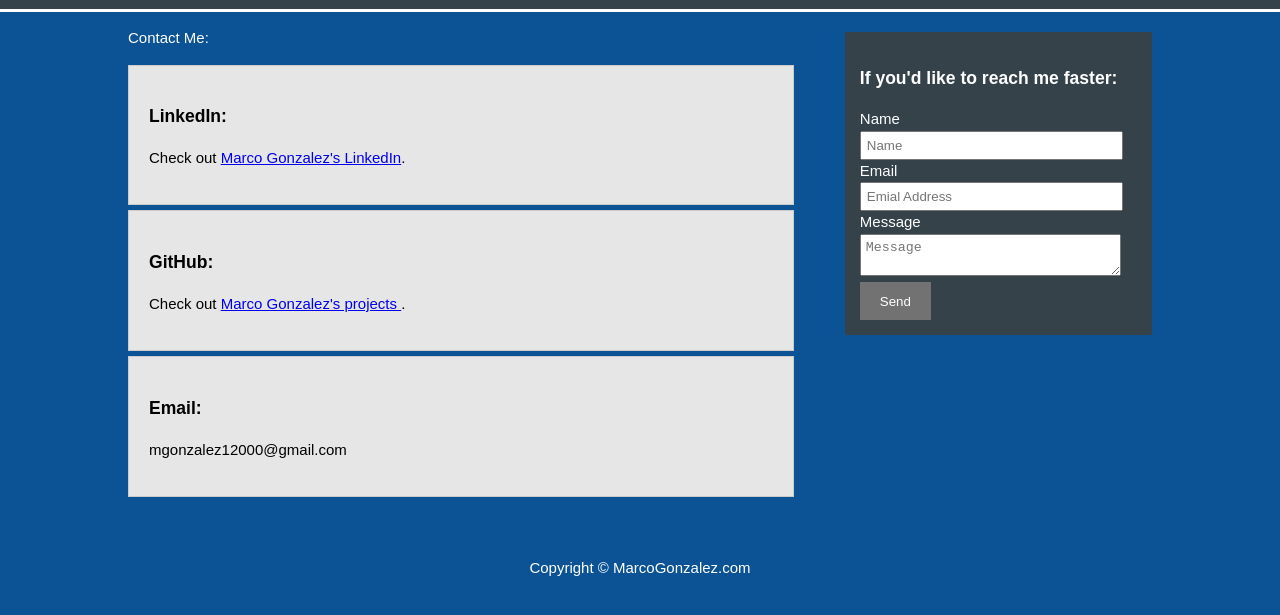
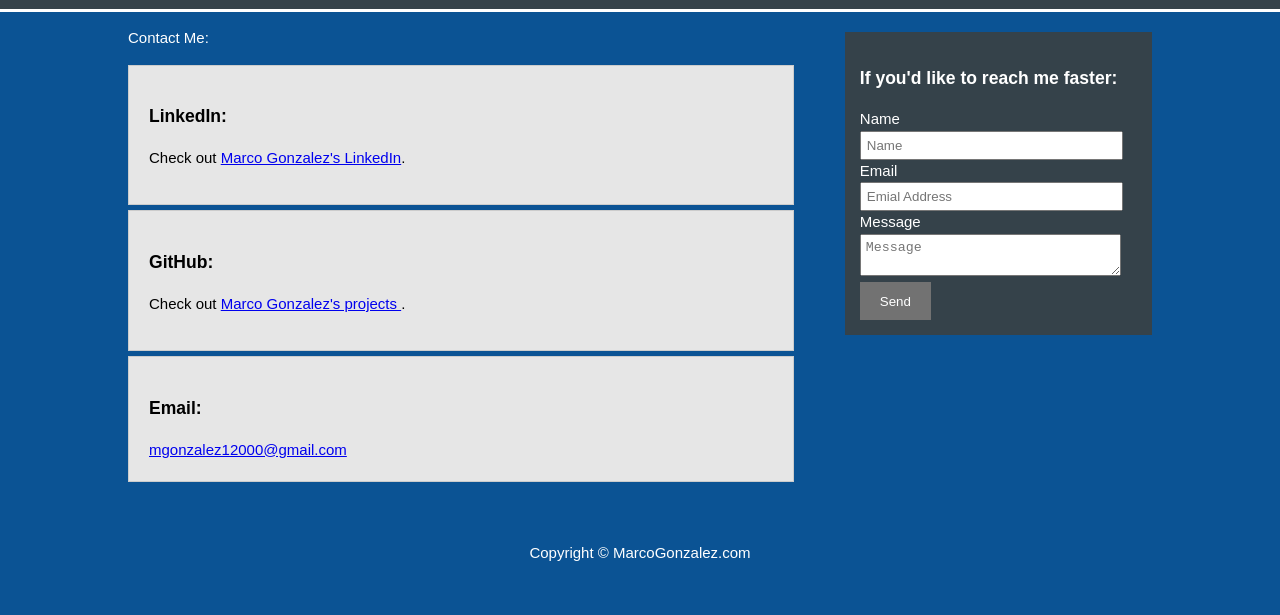
Before and after one commit to mgonzalez12000/my-personal-website, a plain HTML site: page service.html in a window 1280 px wide. Shown: the part 91-706 px from the top of the page. Drawn offline with Linux system fonts and the light colour scheme.

Commit message:
Update service.html

```diff
--- a/service.html
+++ b/service.html
@@ -40,7 +40,7 @@
             </li>
             <li>
               <h3>Email:</h3>
-              <p>mgonzalez12000@gmail.com</p>
+              <a href = "mailto: mgonzalez12000@gmail.com">mgonzalez12000@gmail.com</a>
             </li>
           </ul>
         </article>
```
